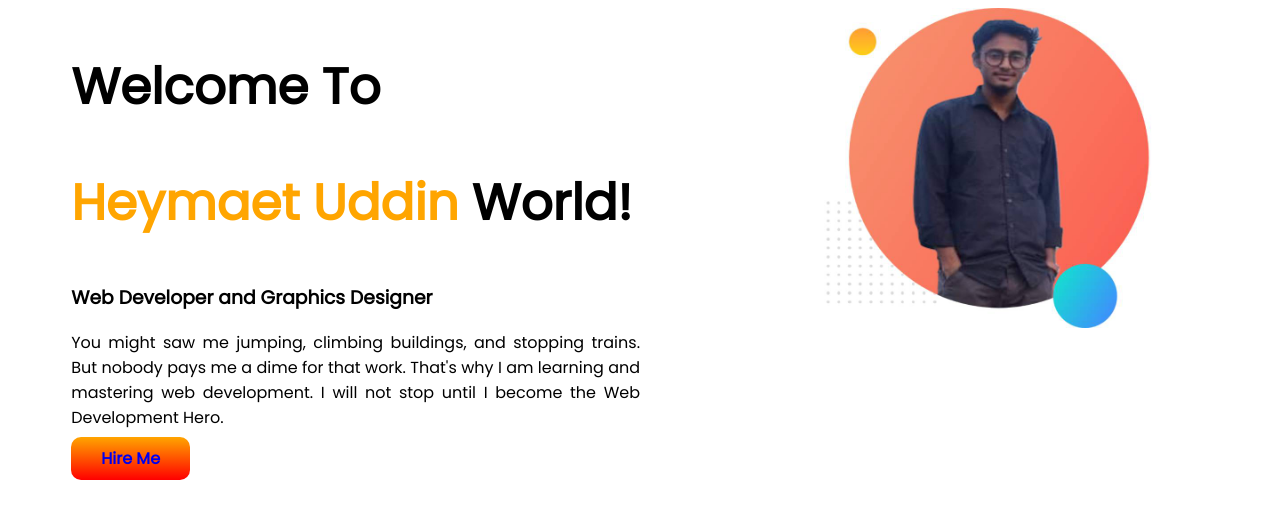
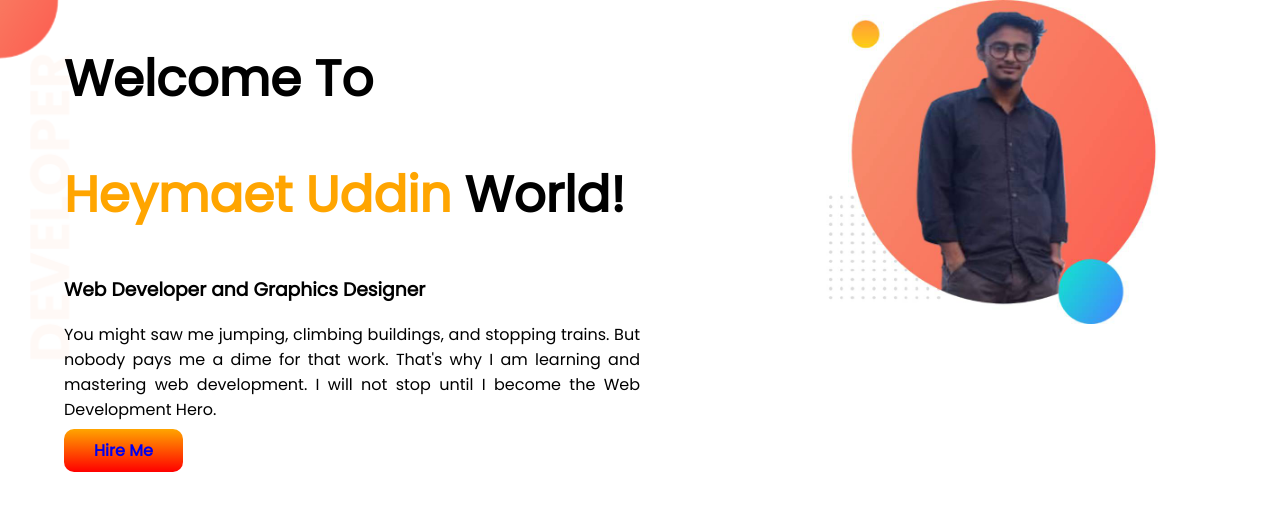
Before and after one commit to HeymatUddin/Developer-Portfolio, a plain HTML site: page index.html in a window 1280 px wide. Shown: the top 518 px of the page. Drawn offline with Linux system fonts and the light colour scheme.

Commit message:
1st section done

```diff
--- a/style.css
+++ b/style.css
@@ -1,11 +1,14 @@
 body{
     font-family: 'Poppins', sans-serif;
+    margin: 0px;
 }
 h1{
     font-size: 50px;
 }
 section{
     display: flex;
+    background-image: url(images/top-banner.png);
+    background-repeat: no-repeat;
 }
 .half-width{
     width: 50%;
```
